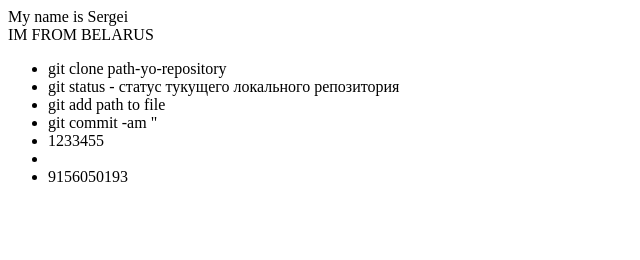
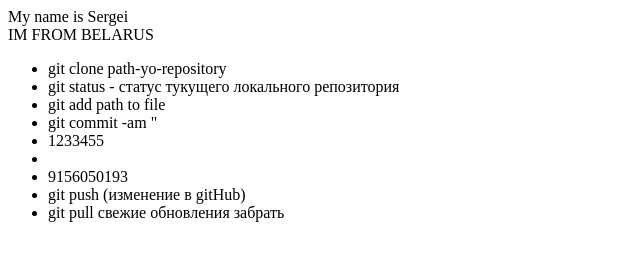
Before and after one commit to sergeiavramenko/it1, a plain HTML site: page index.html in a window 1280 px wide. Shown: the whole page, without its empty margins (0-640 px from the left). Drawn offline with Linux system fonts and the light colour scheme.

Commit message:
push, pull instruct

```diff
--- a/index.html
+++ b/index.html
@@ -18,6 +18,8 @@
     <li>1233455</li>
     <li></li>
     <li>9156050193</li>
+    <li>git push (изменение в gitHub)</li>
+    <li>git pull свежие обновления забрать</li>
     </ul>
 </div>
 
```
